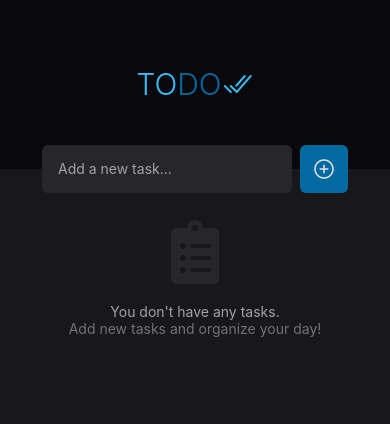
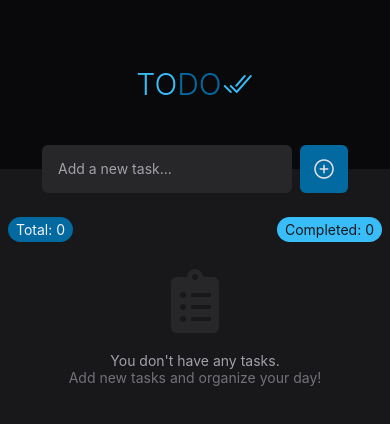
Before and after one commit to andrerousselet/react-native-todo-list, a React Native app: screen / in a window 390 px wide. Shown: the top 424 px of the page. Built offline with nearby package versions, Linux system fonts and the light colour scheme.

Commit message:
feat: add Counter component to keep track of total/completed tasks

```diff
--- /dev/null
+++ b/src/components/Counter/index.tsx
@@ -0,0 +1,19 @@
+import { View, Text } from "react-native";
+
+type CountersProps = {
+  totalTasks: number;
+  completedTasks: number;
+};
+
+export function Counters({ totalTasks, completedTasks }: CountersProps) {
+  return (
+    <View className="w-full flex flex-row items-center justify-between mb-6">
+      <View className="rounded-full bg-sky-700 px-2 py-1">
+        <Text className="text-zinc-100">Total: {totalTasks}</Text>
+      </View>
+      <View className="rounded-full bg-sky-400 px-2 py-1">
+        <Text className="text-zinc-900">Completed: {completedTasks}</Text>
+      </View>
+    </View>
+  );
+}
--- a/src/components/Task/index.tsx
+++ b/src/components/Task/index.tsx
@@ -26,7 +26,7 @@ export function Task({
           {isDone ? (
             <FontAwesome name="check-circle" size={24} color="#38bdf8" />
           ) : (
-            <FontAwesome name="circle-thin" size={24} color="#0e7490" />
+            <FontAwesome name="circle-thin" size={24} color="#0369a1" />
           )}
         </TouchableOpacity>
         <Text
--- a/src/screens/Home/index.tsx
+++ b/src/screens/Home/index.tsx
@@ -11,6 +11,7 @@ import {
 import Ionicons from "@expo/vector-icons/Ionicons";
 import FontAwesome5 from "@expo/vector-icons/FontAwesome5";
 import uuid from "react-native-uuid";
+import { Counters } from "@/components/Counter";
 
 type Task = {
   id: string;
@@ -21,6 +22,8 @@ type Task = {
 export function Home() {
   const [tasks, setTasks] = useState<Task[]>([]);
   const [newTask, setNewTask] = useState("");
+  const totalTasks = tasks.length;
+  const completedTasks = tasks.filter((tasks) => tasks.isDone).length;
 
   function handleAddTask() {
     if (!newTask) {
@@ -62,6 +65,7 @@ export function Home() {
         </TouchableOpacity>
       </View>
       <View className="flex-1 items-center justify-center w-full">
+        <Counters totalTasks={totalTasks} completedTasks={completedTasks} />
         <FlatList
           className="w-full"
           data={tasks}
```
